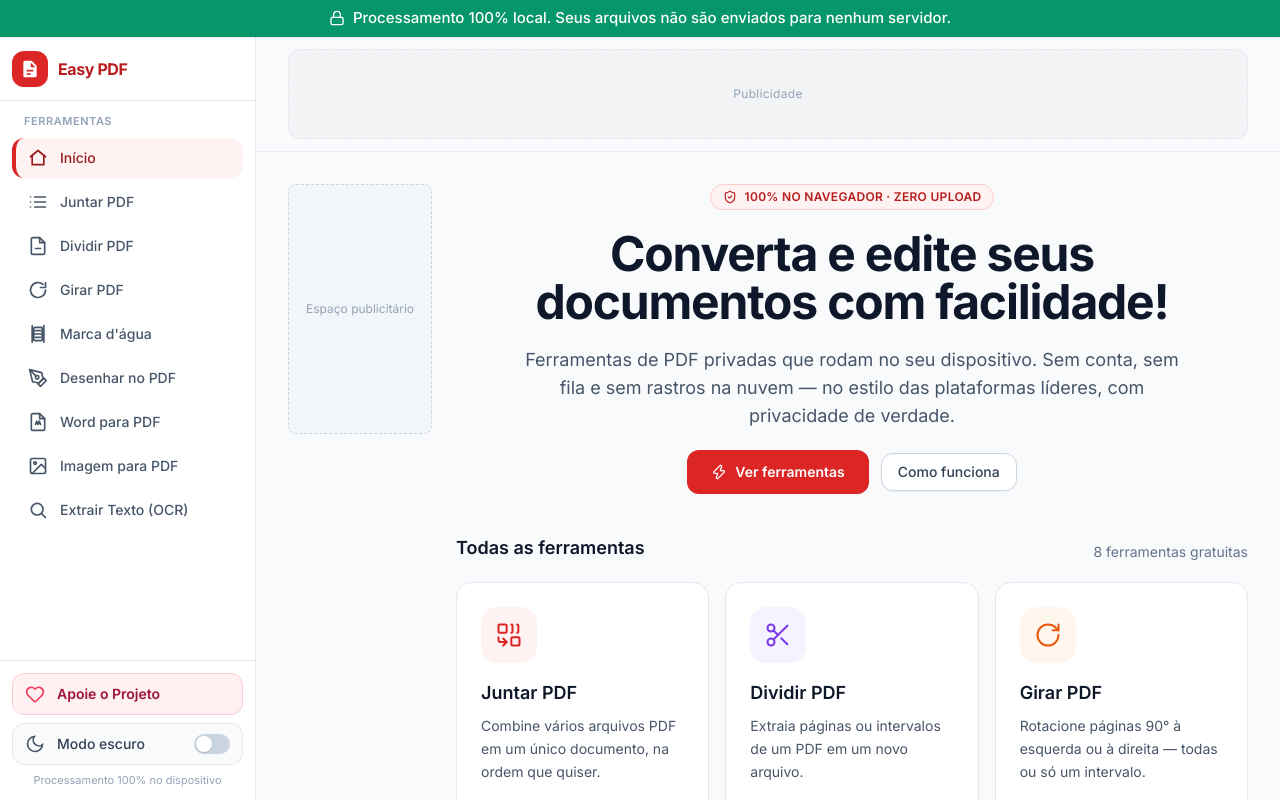
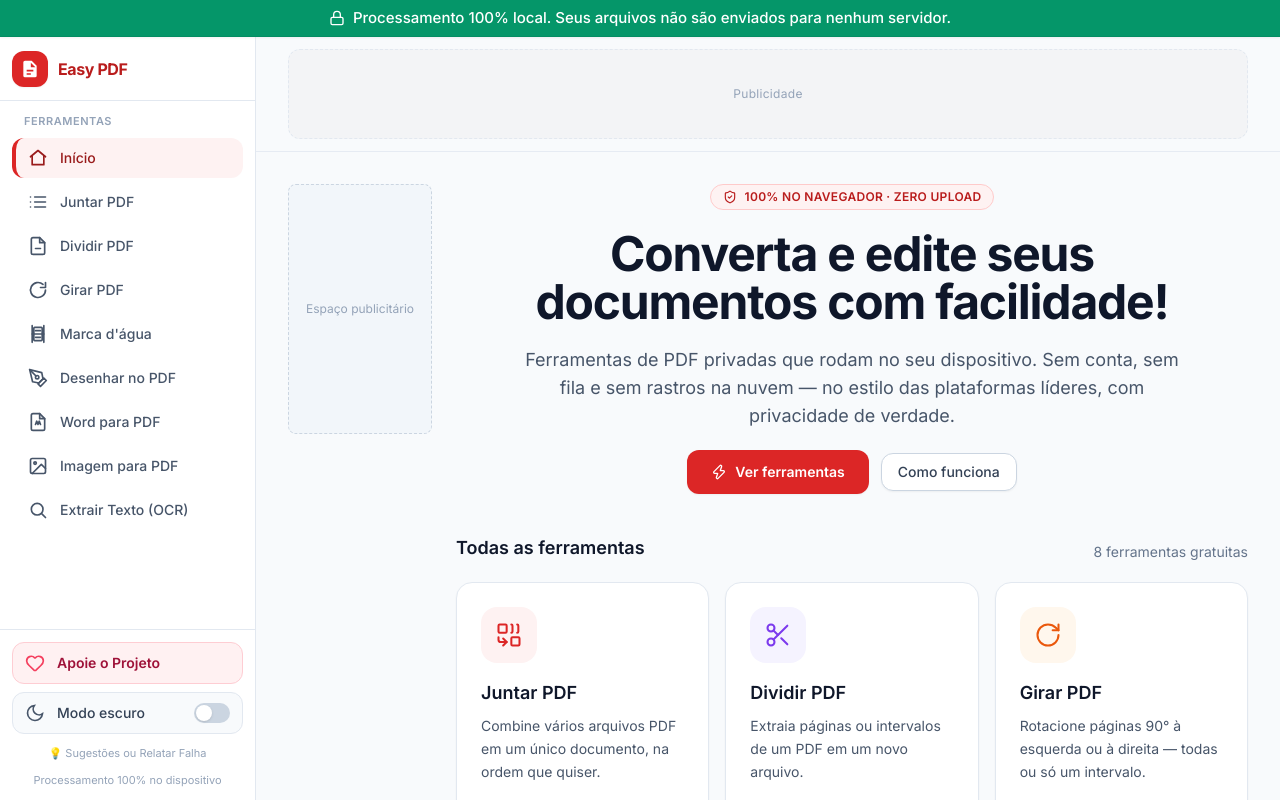
Before and after one commit to danrod19/easypdf, a React (Vite) app: page / in a window 1280 px wide. Built offline with nearby package versions, Linux system fonts and the light colour scheme.

Commit message:
fix: add opcao de sugestao via email

```diff
--- a/src/components/Footer.tsx
+++ b/src/components/Footer.tsx
@@ -8,7 +8,7 @@
           © {new Date().getFullYear()} Easy PDF — processamento no seu
           dispositivo.
         </p>
-        <div className="flex flex-wrap justify-center gap-4">
+        <div className="flex flex-wrap items-center justify-center gap-4">
           <Link to="/" className="hover:text-brand-600 dark:hover:text-brand-400">
             Início
           </Link>
@@ -24,6 +24,12 @@
           >
             Dividir PDF
           </Link>
+          <a
+            href="mailto:easypdf19@gmail.com?subject=Feedback%20-%20Easy%20PDF"
+            className="rounded-md text-slate-500 transition hover:text-brand-600 focus-visible:outline focus-visible:outline-2 focus-visible:outline-offset-2 focus-visible:outline-brand-500 dark:text-slate-400 dark:hover:text-brand-400"
+          >
+            💡 Sugestões ou Relatar Falha
+          </a>
         </div>
       </div>
     </footer>
--- a/src/components/Sidebar.tsx
+++ b/src/components/Sidebar.tsx
@@ -134,6 +134,13 @@
             />
           </span>
         </button>
+
+        <a
+          href="mailto:easypdf19@gmail.com?subject=Feedback%20-%20Easy%20PDF"
+          className="block rounded-lg px-1 py-1 text-center text-[11px] leading-snug text-slate-400 transition hover:text-brand-600 focus-visible:outline focus-visible:outline-2 focus-visible:outline-offset-2 focus-visible:outline-brand-500 dark:text-slate-500 dark:hover:text-brand-400"
+        >
+          💡 Sugestões ou Relatar Falha
+        </a>
 
         <p className="px-1 text-center text-[11px] leading-snug text-slate-400 dark:text-slate-500">
           Processamento 100% no dispositivo
```
